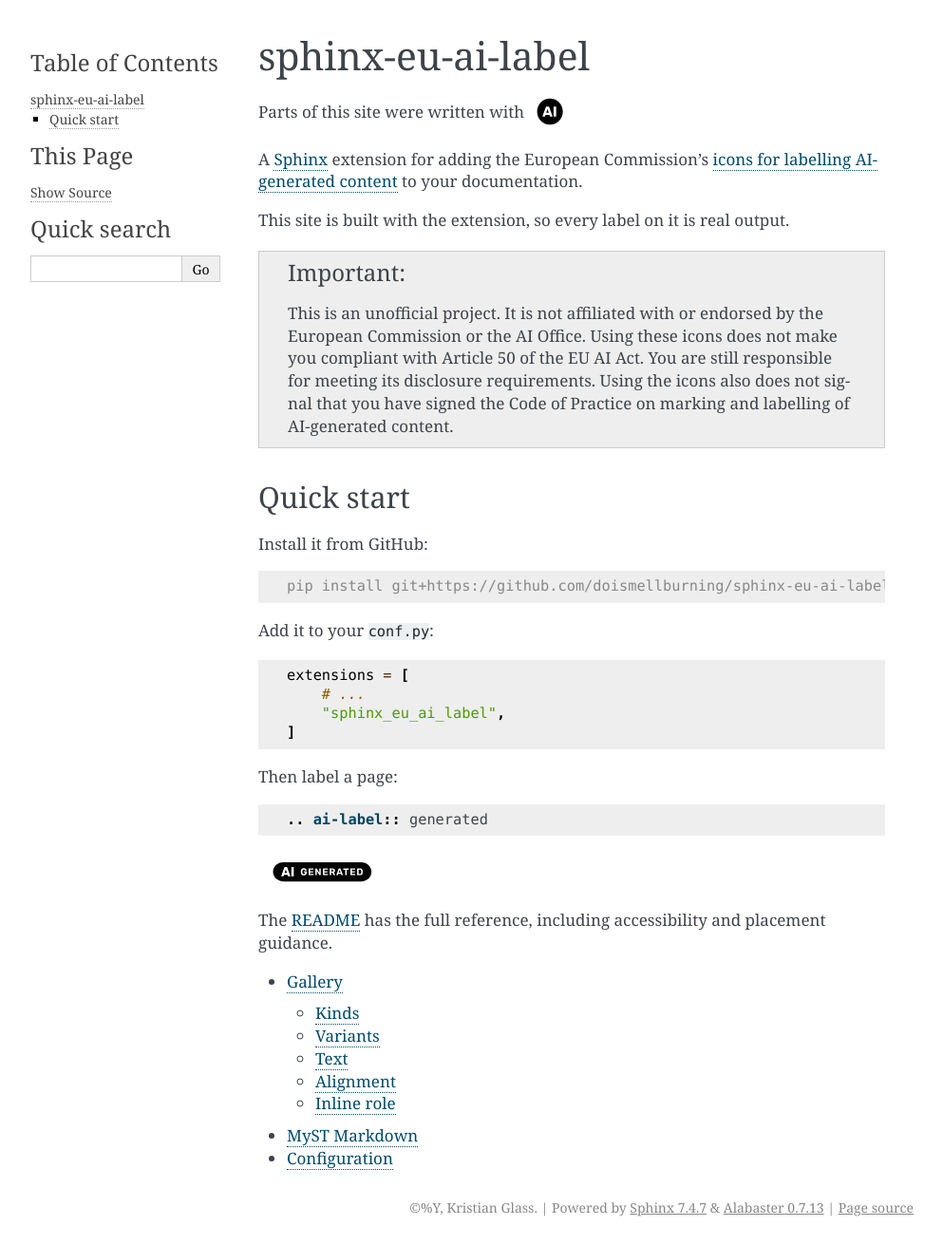
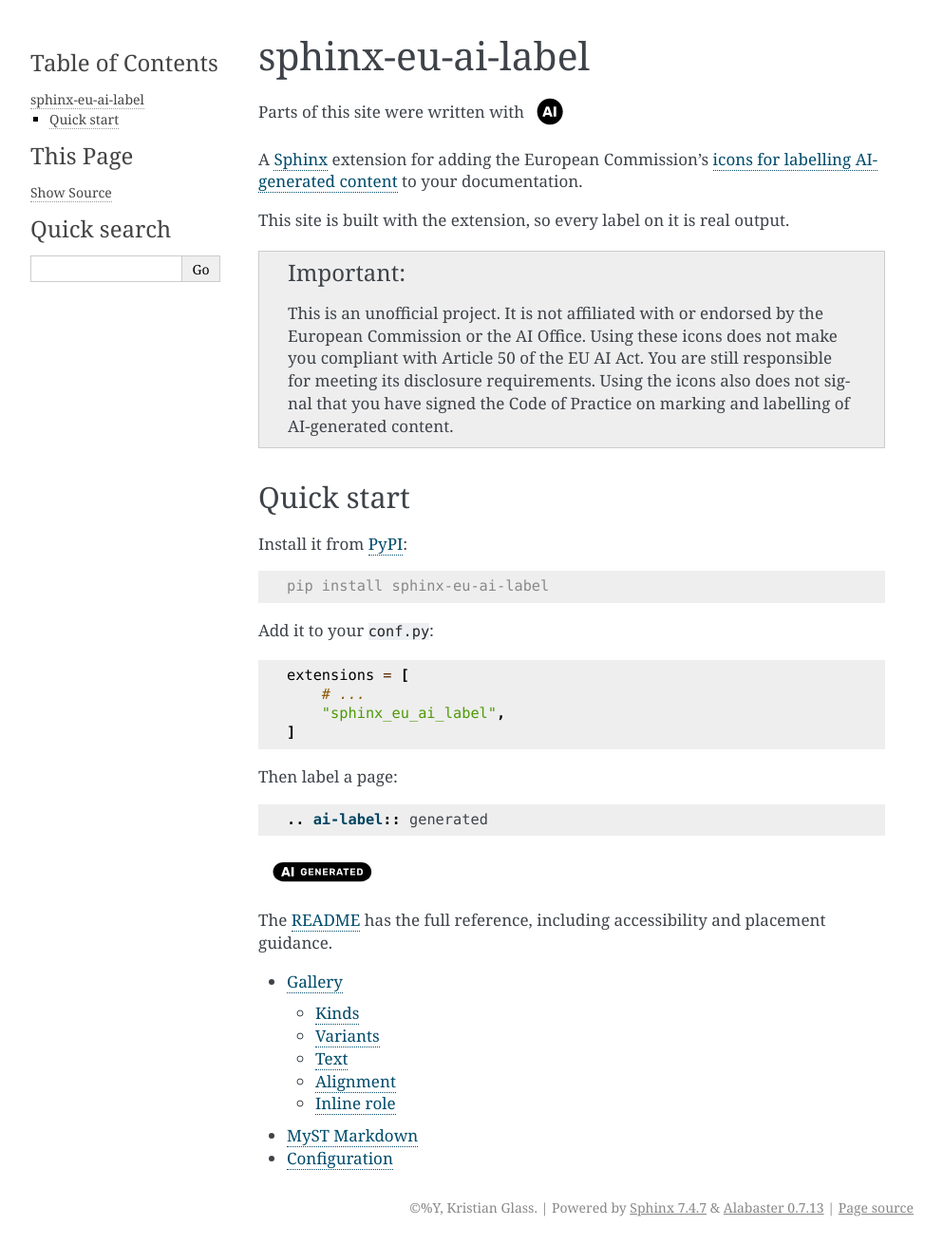
Before and after one commit to doismellburning/sphinx-eu-ai-label, a Sphinx documentation site: the page built from docs/index.rst, in a window 1280 px wide. Shown: the whole page at 95% size, without its empty margins (148-1141 px from the left). Built offline with Sphinx 7.4.7, drawn with Linux system fonts in a browser that asks for light colours.

Commit message:
docs: Install from PyPI
Also make the README LICENSE link absolute so it works on PyPI.

Closes #15

Co-Authored-By: Claude Opus 5.5 <noreply@anthropic.com>

```diff
--- a/docs/index.rst
+++ b/docs/index.rst
@@ -22,11 +22,11 @@ This site is built with the extension, so every label on it is real output.
 Quick start
 -----------
 
-Install it from GitHub:
+Install it from `PyPI <https://pypi.org/project/sphinx-eu-ai-label/>`_:
 
 .. code-block:: console
 
-   pip install git+https://github.com/doismellburning/sphinx-eu-ai-label
+   pip install sphinx-eu-ai-label
 
 Add it to your ``conf.py``:
 
```
Also changed, not shown: README.md (+3 -3 lines).
